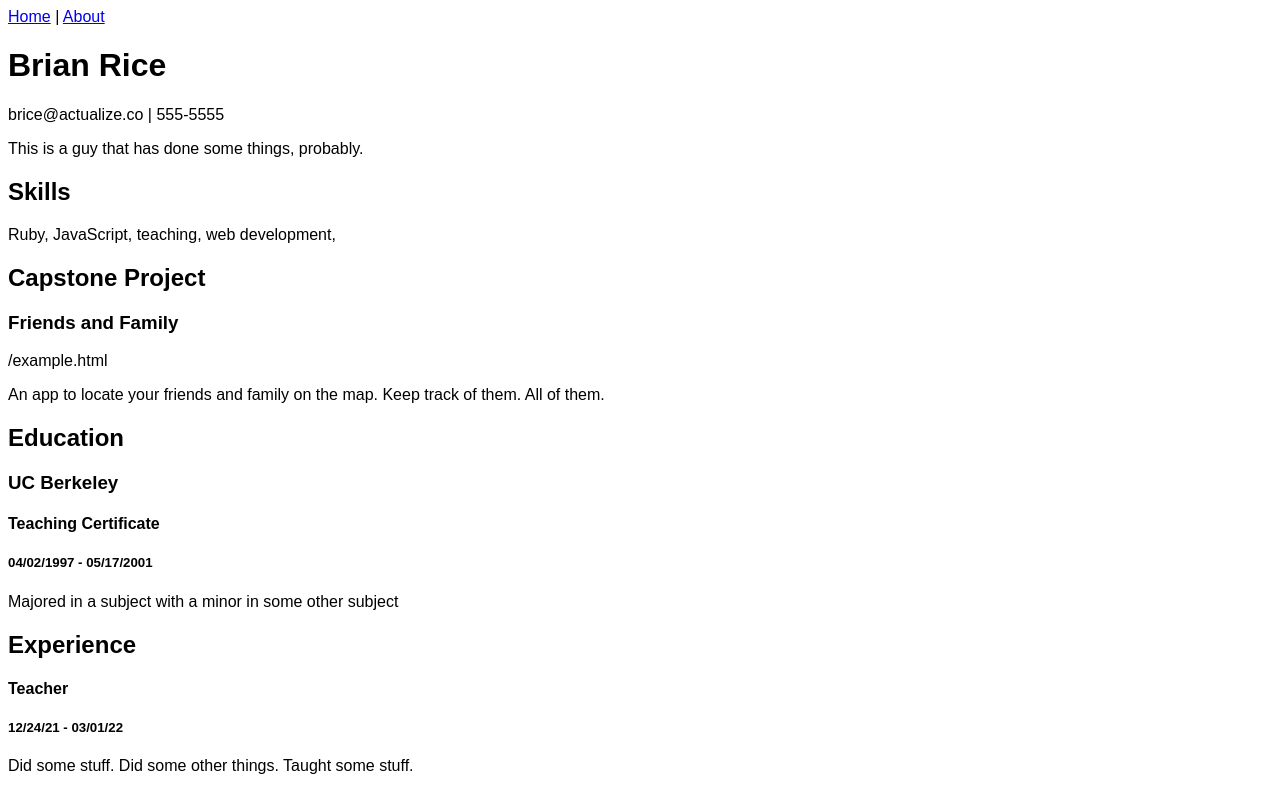
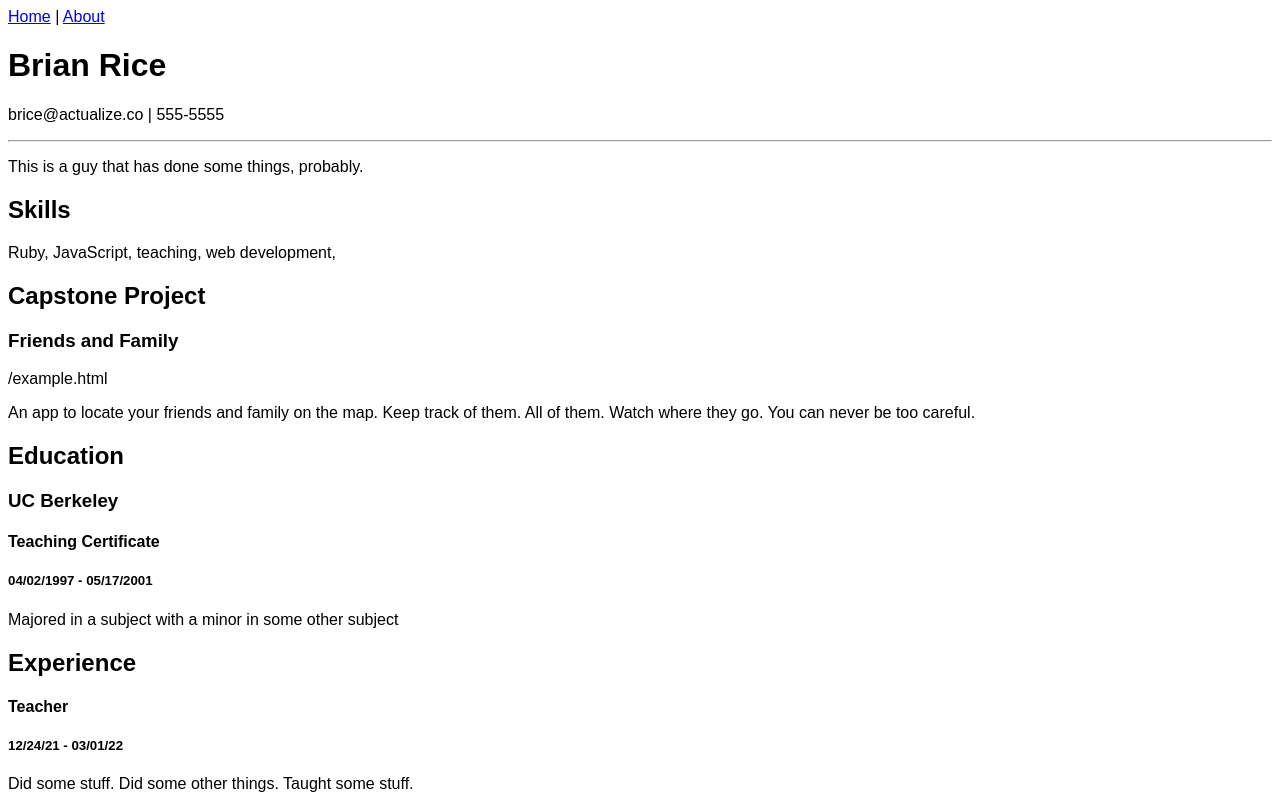
Before and after one commit to Dpeck09/orange-iguanas, a Vue app: page / in a window 1280 px wide. Shown: the top 796 px of the page. Built offline with nearby package versions, Linux system fonts and the light colour scheme.

Commit message:
add student name to pdf filename, add hr after name and contact info, lengthen capstone description to test word wrap

```diff
--- a/src/views/HomeView.vue
+++ b/src/views/HomeView.vue
@@ -33,7 +33,7 @@ export default {
         ],
         capstone: {
           name: "Friends and Family",
-          description: "An app to locate your friends and family on the map. Keep track of them. All of them.",
+          description: "An app to locate your friends and family on the map. Keep track of them. All of them. Watch where they go. You can never be too careful.",
           url: "/example.html"
         }
       }
@@ -63,8 +63,8 @@ export default {
         width: 7,
         windowWidth: 672,
         autoPaging: 'text',
-        callback: function () {
-          doc.save('example.pdf')
+        callback: () => {
+          doc.save(`${this.student.first_name}-${this.student.last_name}-resume.pdf`)
         }
       });
     }
@@ -76,6 +76,7 @@ export default {
   <div id="data" ref="data">
     <h1>{{ student.first_name }} {{ student.last_name }}</h1>
     <p>{{ student.email }} | {{ student.phone_number }}</p>
+    <hr>
     <p>{{ student.short_bio }}</p>
     <h2>Skills</h2>
     <span v-for="skill in student.skills">{{ skill.name }}, </span>
@@ -104,6 +105,5 @@ export default {
 <style>
 body {
   font-family: sans-serif;
-  ;
 }
 </style>
```
